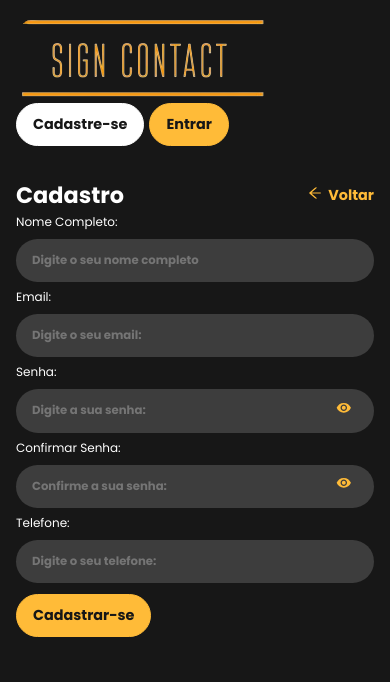
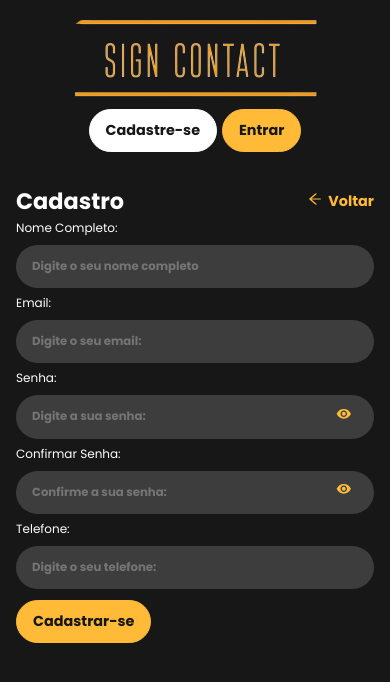
Before and after one commit to edumatheus65/sign-contact-front-end, a React (Vite) app: page /register in a window 390 px wide. Shown: the top 682 px of the page. Built offline with nearby package versions, Linux system fonts and the light colour scheme.

Commit message:
fix/responsive-header

```diff
--- a/src/components/Header/index.jsx
+++ b/src/components/Header/index.jsx
@@ -4,8 +4,9 @@ import styles from "./style.module.scss";
 
 export const Header = () => {
   return (
-    <header>
+    <header className={styles.header}>
       <div className="container">
+        <div>
           <div className={styles.flexbox}>
             <img src={Logo} alt="Logo Sign Contact" />
             <div className={styles.containerBtn}>
@@ -18,6 +19,7 @@ export const Header = () => {
             </div>
           </div>
         </div>
+      </div>
     </header>
   );
 };
--- a/src/components/Header/style.module.scss
+++ b/src/components/Header/style.module.scss
@@ -1,10 +1,15 @@
 .flexbox {
-  justify-content: space-between;
+  display: flex;
+  flex-direction: column;
+  justify-content: center;
+  align-items: center;
+  gap: 10px;
 }
 
-@media (min-width: 500px) {
+@media (min-width: 480px) {
   .flexbox {
     display: flex;
+    flex-direction: row;
     justify-content: space-between;
     align-items: center;
     padding: 1rem;
--- a/src/providers/ClientContext.jsx
+++ b/src/providers/ClientContext.jsx
@@ -11,6 +11,10 @@ export const ClientProvider = ({ children }) => {
   const [loading, setLoading] = useState(false);
 
   const navigate = useNavigate();
+
+  const pathname = window.location;
+
+  console.log(pathname);
 
   useEffect(() => {
     const getClientToken = localStorage.getItem("@ClientToken");
```
Lines whose indentation alone changed are shown as unchanged.
